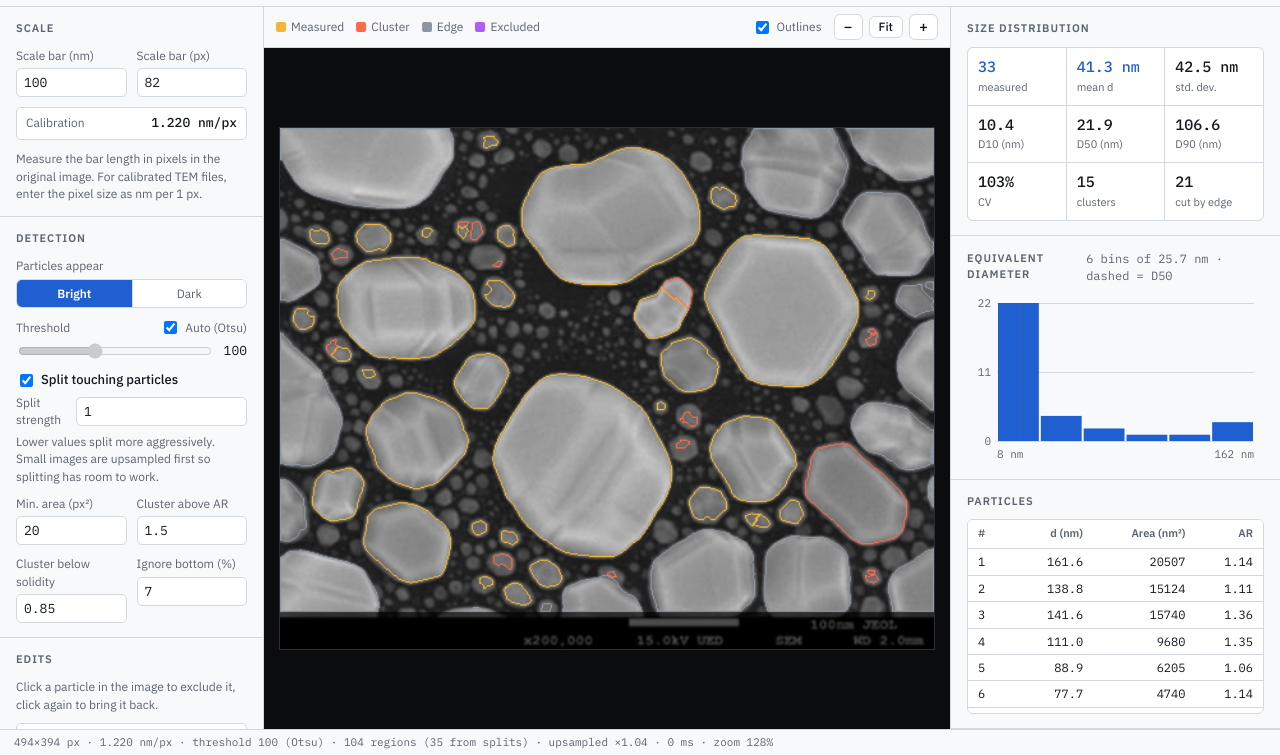
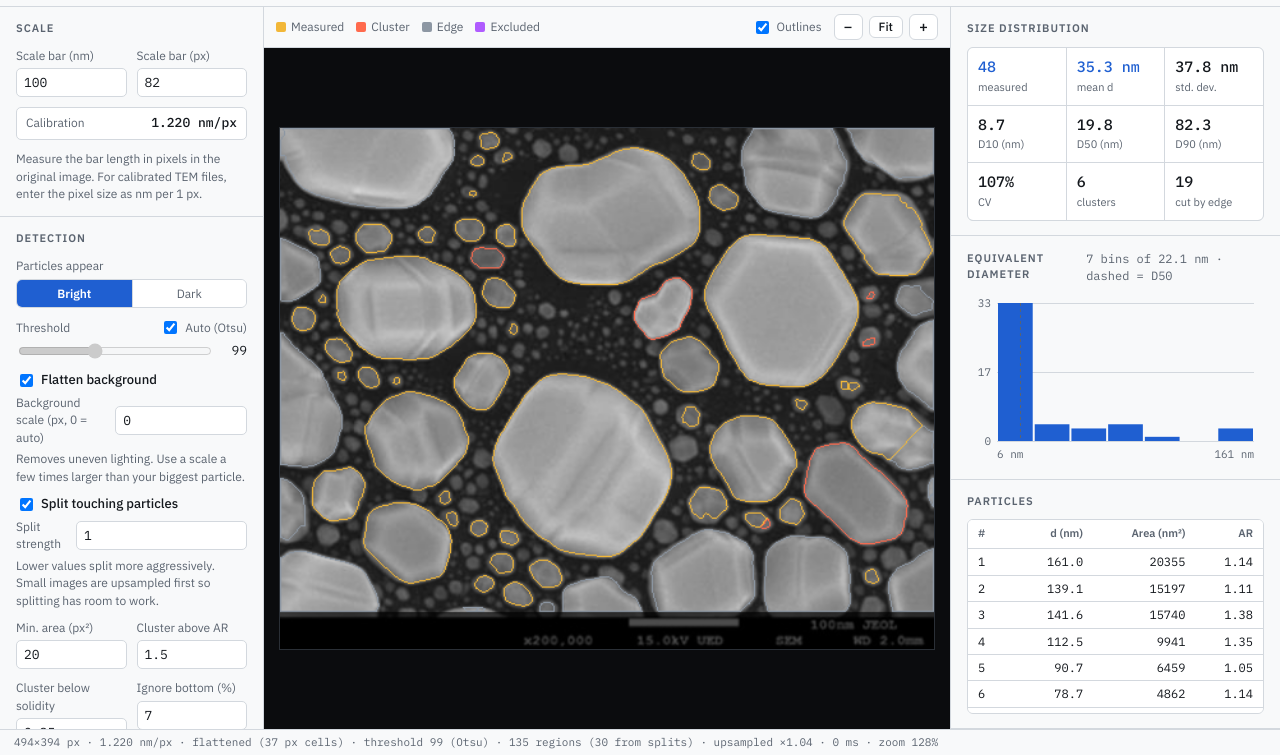
Before and after one commit to jemichael2024/Tallygrain, a plain HTML site: page index.html in a window 1280 px wide. Shown: the part 45-800 px from the top of the page. Drawn offline with Linux system fonts and the light colour scheme.

Commit message:
Flatten uneven backgrounds before thresholding
- Estimate a smooth background from per-cell percentiles (median + mean
  smoothed, bilinear upsampled) and subtract it. On by default, with a
  toggle and cell-size setting in the sidebar.
- Uneven-lighting 50 nm Au images: ~2,000 junk detections -> 13 and 9
  particles with D50 50.9 / 44.7 nm. Other samples unchanged.
- Benchmarks take --flatten; docs/accuracy.md updated.

Co-Authored-By: Claude Opus 5.5 <noreply@anthropic.com>
Claude-Session: https://claude.ai/code/session_016UiVSb3PMRcy1taPAdbu9k

```diff
--- a/bench/eval_ardagen.js
+++ b/bench/eval_ardagen.js
@@ -1,9 +1,9 @@
 // Score Feret against the ArdaGen labelled boxes: detection precision/recall and size error of matched particles.
-const A=require('../js/analysis.js'),fs=require('fs'),S=process.argv[2],split=process.argv[3]!=='nosplit';
+const A=require('../js/analysis.js'),fs=require('fs'),S=process.argv[2],flatten=process.argv.includes('--flatten'),split=process.argv[3]!=='nosplit';
 const meta=JSON.parse(fs.readFileSync(S+'/meta.json'));let T={gt:0,fe:0,m:0},errs=[],rows=[];
 for(const [n,m] of Object.entries(meta)){
  const d=new Uint8ClampedArray(fs.readFileSync(S+'/'+n+'.raw'));
- const r=A.analyze(d,m.w,m.h,{nmPerPx:1,bright:m.bright,minArea:4,elongMax:1.5,solidityMin:0.85,cropPct:0,split,splitStrength:1});
+ const r=A.analyze(d,m.w,m.h,{nmPerPx:1,bright:m.bright,minArea:4,elongMax:1.5,solidityMin:0.85,cropPct:0,flatten,split,splitStrength:1});
  const gt=m.boxes.filter(([x,y,w,h])=>x-w/2>1&&y-h/2>1&&x+w/2<m.w-1&&y+h/2<m.h-1).map(([x,y,w,h])=>({x,y,w,h,d:Math.sqrt(w*h),used:false}));
  const fe=r.comps.filter(c=>c.cls==='ok');let mt=0;
  for(const c of fe){let best=null,bd=1e9;for(const g of gt){if(g.used)continue;if(Math.abs(c.cx-g.x)<=g.w/2&&Math.abs(c.cy-g.y)<=g.h/2){const dd=Math.hypot(c.cx-g.x,c.cy-g.y);if(dd<bd){bd=dd;best=g}}}
--- a/bench/eval_aunp.js
+++ b/bench/eval_aunp.js
@@ -1,10 +1,10 @@
 // Score Feret against nominal sizes of commercial Au nanoparticles (TEM, dark particles).
-const A=require('../js/analysis.js'),fs=require('fs'),S=process.argv[2];
+const A=require('../js/analysis.js'),fs=require('fs'),S=process.argv[2],flatten=process.argv.includes('--flatten');
 const meta=JSON.parse(fs.readFileSync(S+'/meta.json'));const groups={};
 for(const split of [false,true]){console.log(split?'\n### with splitting':'### threshold only');
 for(const [n,m] of Object.entries(meta)){const d=new Uint8ClampedArray(fs.readFileSync(S+'/'+n+'.raw'));
  const nm=m.barNm/m.barPx/m.sf;
- const r=A.analyze(d,m.w,m.h,{nmPerPx:nm,bright:false,minArea:20,elongMax:1.5,solidityMin:0.85,cropPct:4,split,splitStrength:1});
+ const r=A.analyze(d,m.w,m.h,{nmPerPx:nm,bright:false,minArea:20,elongMax:1.5,solidityMin:0.85,cropPct:4,flatten,split,splitStrength:1});
  const s=A.summarize(r.comps);(groups[m.nominal+(split?'s':'')]=groups[m.nominal+(split?'s':'')]||[]).push(s);
  console.log(n.padEnd(24),'nominal',String(m.nominal).padStart(3),'nm/px',nm.toFixed(3),'n',String(s.n).padStart(4),'mean',s.mean.toFixed(1).padStart(6),'D50',s.d50.toFixed(1).padStart(6),'CV',(100*s.cv).toFixed(0)+'%','clusters',s.clusters);}}
 console.log('\nSummary (median of per-image D50, total particles):');
--- a/index.html
+++ b/index.html
@@ -54,6 +54,11 @@
       <div class="field">
         <div class="row-between"><label for="thr">Threshold</label><label class="check"><input type="checkbox" id="autoThr" checked> Auto (Otsu)</label></div>
         <div class="slider"><input id="thr" type="range" min="1" max="254" value="128" disabled><output id="thrVal">128</output></div>
+      </div>
+      <div class="field">
+        <div class="row-between"><label class="check strong"><input type="checkbox" id="flatten" checked> Flatten background</label></div>
+        <div class="row-between"><label for="bgCell">Background scale (px, 0 = auto)</label><input id="bgCell" class="mini" type="number" min="0" step="8" value="0"></div>
+        <p class="hint">Removes uneven lighting. Use a scale a few times larger than your biggest particle.</p>
       </div>
       <div class="field">
         <div class="row-between"><label class="check strong"><input type="checkbox" id="split" checked> Split touching particles</label></div>
--- a/js/analysis.js
+++ b/js/analysis.js
@@ -26,6 +26,54 @@
           }
         }
         out[y * w + x] = s / c;
+      }
+    }
+    return out;
+  }
+
+  function autoBgCell(w, hEff) { return Math.max(24, Math.round(Math.min(w, hEff) / 10)); }
+
+  /* Background flattening. Split the image into cells, estimate the background level in each from a
+     percentile of its pixels (the dark end when particles are bright, the bright end when they are dark,
+     so particles inside a cell barely move it), smooth that coarse map with a 3x3 median then a 3x3 mean,
+     interpolate it back to full size, and subtract it. Removes slow brightness gradients (uneven
+     illumination, thickness changes in the support film) that defeat a single global threshold. */
+  function flattenBackground(img, w, h, hEff, cell, bright) {
+    cell = Math.max(8, Math.round(cell));
+    const gx = Math.ceil(w / cell), gy = Math.ceil(hEff / cell), grid = new Float64Array(gx * gy);
+    const pct = bright ? 0.2 : 0.8, step = Math.max(1, Math.floor(cell / 24));
+    const vals = [];
+    for (let j = 0; j < gy; j++) {
+      for (let i = 0; i < gx; i++) {
+        vals.length = 0;
+        const x0 = i * cell, y0 = j * cell, x1 = Math.min(w, x0 + cell), y1 = Math.min(hEff, y0 + cell);
+        for (let y = y0; y < y1; y += step) for (let x = x0; x < x1; x += step) vals.push(img[y * w + x]);
+        vals.sort((a, b) => a - b);
+        grid[j * gx + i] = vals[Math.min(vals.length - 1, Math.floor(pct * (vals.length - 1)))];
+      }
+    }
+    const smooth = (src, med) => {
+      const out = new Float64Array(src.length), nb = [];
+      for (let j = 0; j < gy; j++) for (let i = 0; i < gx; i++) {
+        nb.length = 0;
+        for (let dj = -1; dj <= 1; dj++) for (let di = -1; di <= 1; di++) {
+          const ii = i + di, jj = j + dj; if (ii >= 0 && jj >= 0 && ii < gx && jj < gy) nb.push(src[jj * gx + ii]);
+        }
+        if (med) { nb.sort((a, b) => a - b); out[j * gx + i] = nb[nb.length >> 1]; }
+        else out[j * gx + i] = nb.reduce((a, b) => a + b, 0) / nb.length;
+      }
+      return out;
+    };
+    const bg = smooth(smooth(grid, true), false);
+    let mean = 0; for (const v of bg) mean += v; mean /= bg.length;
+    const out = new Float32Array(img.length);
+    out.set(img);
+    for (let y = 0; y < hEff; y++) {
+      const fy = Math.min(gy - 1, Math.max(0, (y + 0.5) / cell - 0.5)), j0 = Math.floor(fy), j1 = Math.min(gy - 1, j0 + 1), ty = fy - j0;
+      for (let x = 0; x < w; x++) {
+        const fx = Math.min(gx - 1, Math.max(0, (x + 0.5) / cell - 0.5)), i0 = Math.floor(fx), i1 = Math.min(gx - 1, i0 + 1), tx = fx - i0;
+        const b = (bg[j0 * gx + i0] * (1 - tx) + bg[j0 * gx + i1] * tx) * (1 - ty) + (bg[j1 * gx + i0] * (1 - tx) + bg[j1 * gx + i1] * tx) * ty;
+        out[y * w + x] = img[y * w + x] - b + mean;
       }
     }
     return out;
@@ -186,7 +234,8 @@
   /**
    * rgba: Uint8ClampedArray (w*h*4). Options:
    *  nmPerPx, bright (bool), minArea (px), elongMax, solidityMin, cropPct (bottom strip ignored),
-   *  threshold (0-255, or null for Otsu), split (bool), splitStrength (~0.5-1.5, higher splits less),
+   *  threshold (0-255, or null for Otsu), flatten (bool), bgCell (px, background cell size; auto if 0),
+   *  split (bool), splitStrength (~0.5-1.5, higher splits less),
    *  excluded: [{x,y}] points the user clicked to exclude.
    */
   function analyze(rgba, w, h, o) {
@@ -195,10 +244,11 @@
     const crop = Math.max(0, Math.min(40, o.cropPct || 0));
     const hEff = Math.max(1, Math.floor(h * (1 - crop / 100)));
     const nEff = w * hEff;
-    const bl = blur3(toGray(rgba, n), w, h);
+    const bright = o.bright !== false;
+    let bl = blur3(toGray(rgba, n), w, h);
+    if (o.flatten) bl = flattenBackground(bl, w, h, hEff, o.bgCell || autoBgCell(w, hEff), bright);
     const autoThr = otsu(bl, nEff);
     const thr = (o.threshold == null) ? autoThr : o.threshold;
-    const bright = o.bright !== false;
 
     const mask = new Uint8Array(n);
     let fg = 0;
@@ -280,7 +330,7 @@
     };
   }
 
-  const api = { analyze, summarize, percentile, otsu };
+  const api = { analyze, summarize, percentile, otsu, autoBgCell };
   if (typeof module !== 'undefined' && module.exports) module.exports = api;
   else root.FeretAnalysis = api;
 })(typeof window !== 'undefined' ? window : this);
--- a/js/app.js
+++ b/js/app.js
@@ -134,6 +134,8 @@
       solidityMin: Math.max(0, Math.min(1, +$('solid').value || 0)),
       cropPct: +$('crop').value || 0,
       threshold: $('autoThr').checked ? null : +$('thr').value,
+      flatten: $('flatten').checked,
+      bgCell: Math.max(0, +$('bgCell').value || 0) * scaleFactor,
       split: $('split').checked,
       splitStrength: Math.max(0.3, Math.min(2, +$('splitStrength').value || 1)),
       excluded
@@ -226,6 +228,7 @@
     const parts = [
       Math.round(src.width / scaleFactor) + '×' + Math.round(src.height / scaleFactor) + ' px',
       (isFinite(s) ? (s * scaleFactor).toFixed(3) + ' nm/px' : 'no scale'),
+      ($('flatten').checked ? 'flattened (' + Math.round((+$('bgCell').value || A.autoBgCell(src.width, result.hEff) / scaleFactor)) + ' px cells)' : 'no flattening'),
       'threshold ' + result.threshold + ($('autoThr').checked ? ' (Otsu)' : ' (manual)'),
       result.comps.length + ' regions' + (result.splitCount ? ' (' + result.splitCount + ' from splits)' : ''),
       (scaleFactor > 1 ? 'upsampled ×' + scaleFactor.toFixed(2) : scaleFactor < 1 ? 'downsampled ×' + scaleFactor.toFixed(2) : 'native'),
@@ -309,8 +312,9 @@
   $('polarity').addEventListener('click', ev => { const b = ev.target.closest('button'); if (!b) return; setPolarity(b.dataset.v === 'bright'); run(); });
   $('autoThr').addEventListener('change', () => { $('thr').disabled = $('autoThr').checked; run(); });
   $('thr').addEventListener('input', () => { $('thrVal').textContent = $('thr').value; schedule(); });
-  ['barNm', 'barPx', 'minArea', 'elong', 'solid', 'crop', 'splitStrength'].forEach(id => $(id).addEventListener('input', schedule));
+  ['barNm', 'barPx', 'minArea', 'elong', 'solid', 'crop', 'splitStrength', 'bgCell'].forEach(id => $(id).addEventListener('input', schedule));
   $('showOverlay').addEventListener('change', draw);
+  $('flatten').addEventListener('change', () => { $('bgCell').disabled = !$('flatten').checked; run(); });
   $('split').addEventListener('change', () => { $('splitStrength').disabled = !$('split').checked; run(); });
   $('clearManual').addEventListener('click', () => { excluded = []; run(); });
   $('zoomIn').addEventListener('click', () => setZoom(zoom * 1.25));
```
Also changed, not shown: 3 other files.
